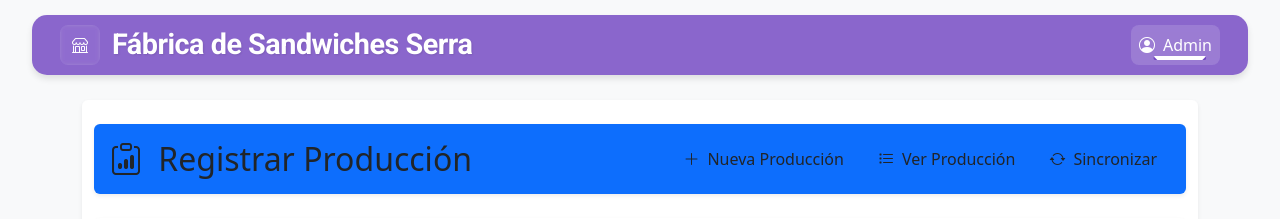
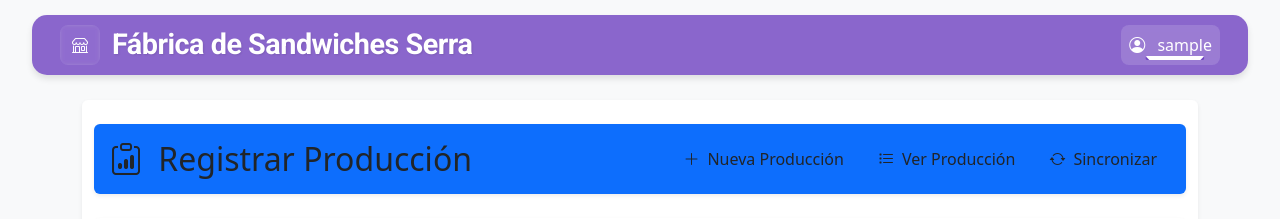
Before and after one commit to agusserraalh/fabricaAdmin, a Django app: page / in a window 1280 px wide. Shown: the top 219 px of the page. Run offline with Django 5.2, Linux system fonts and the light colour scheme; the visitor is signed in with stand-in values (Sample User, id 1); data that the repository does not hold is empty.

Commit message:
Se parametrizo el nombre de usuario

```diff
--- a/adminFabrica/templates/base.html
+++ b/adminFabrica/templates/base.html
@@ -168,7 +168,7 @@
         <ul class="navbar-nav">
           <li class="nav-item dropdown">
             <a class="nav-link text-white active dropdown-toggle" href="#" role="button" data-bs-toggle="dropdown">
-              <i class="bi bi-person-circle me-2"></i>Admin
+              <i class="bi bi-person-circle me-2"></i> {{user.username}}
             </a>
             <ul class="dropdown-menu dropdown-menu-end">
               <li><a class="dropdown-item" href="#"><i class="bi bi-gear me-2"></i>Configuración</a></li>
```
